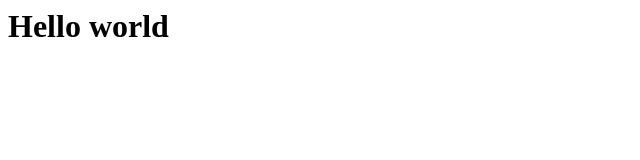
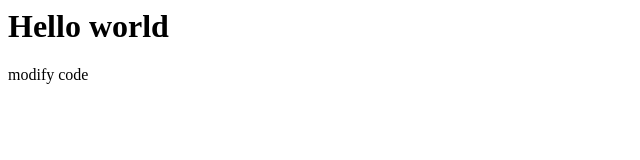
Before and after one commit to mdmamun05/Test, a plain HTML site: page index.html in a window 1280 px wide. Shown: the full height of the page, 0-640 px from the left. Drawn offline with Linux system fonts and the light colour scheme.

Commit message:
I have made some changes to files

```diff
--- a/index.html
+++ b/index.html
@@ -4,5 +4,6 @@
   </head>
   <body>
     <h1>Hello world</h1>
+    <p>modify code</p>
   </body>
 </html>
```
Also changed, not shown: style.css (added).
